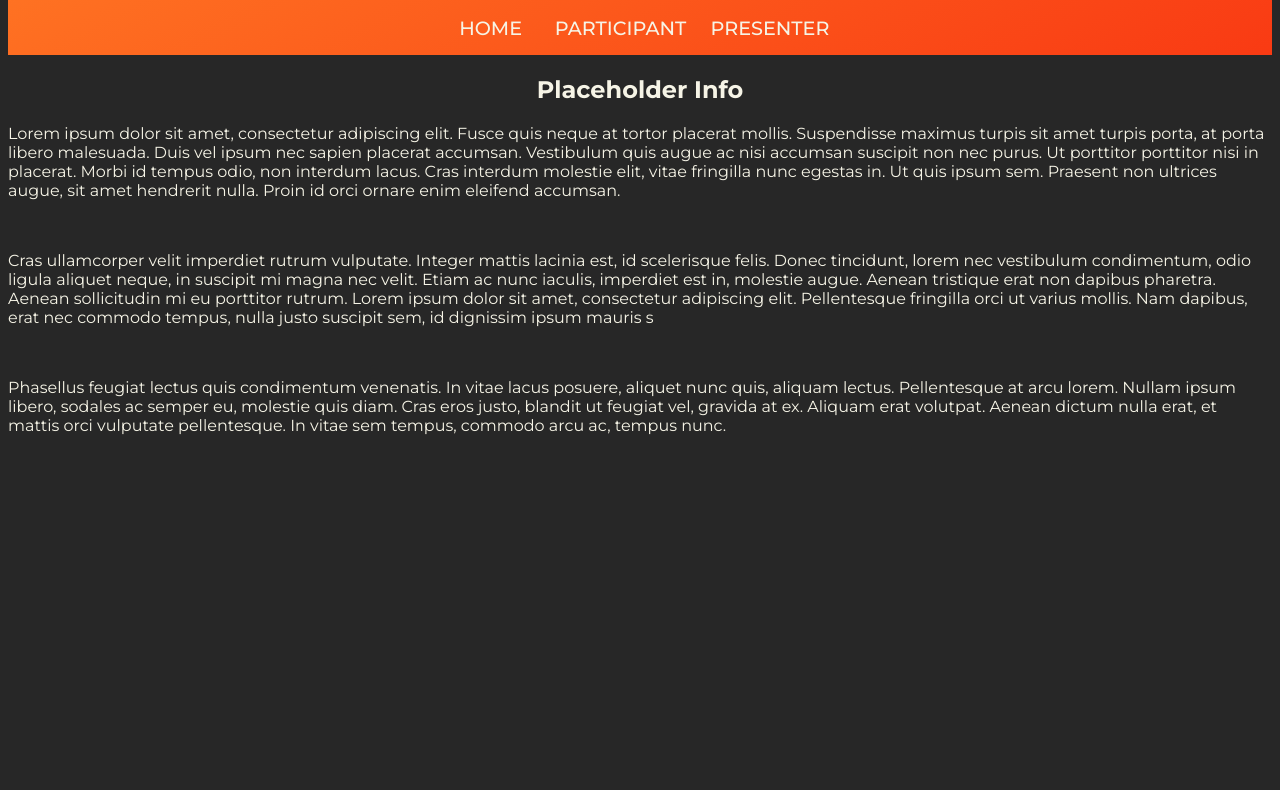
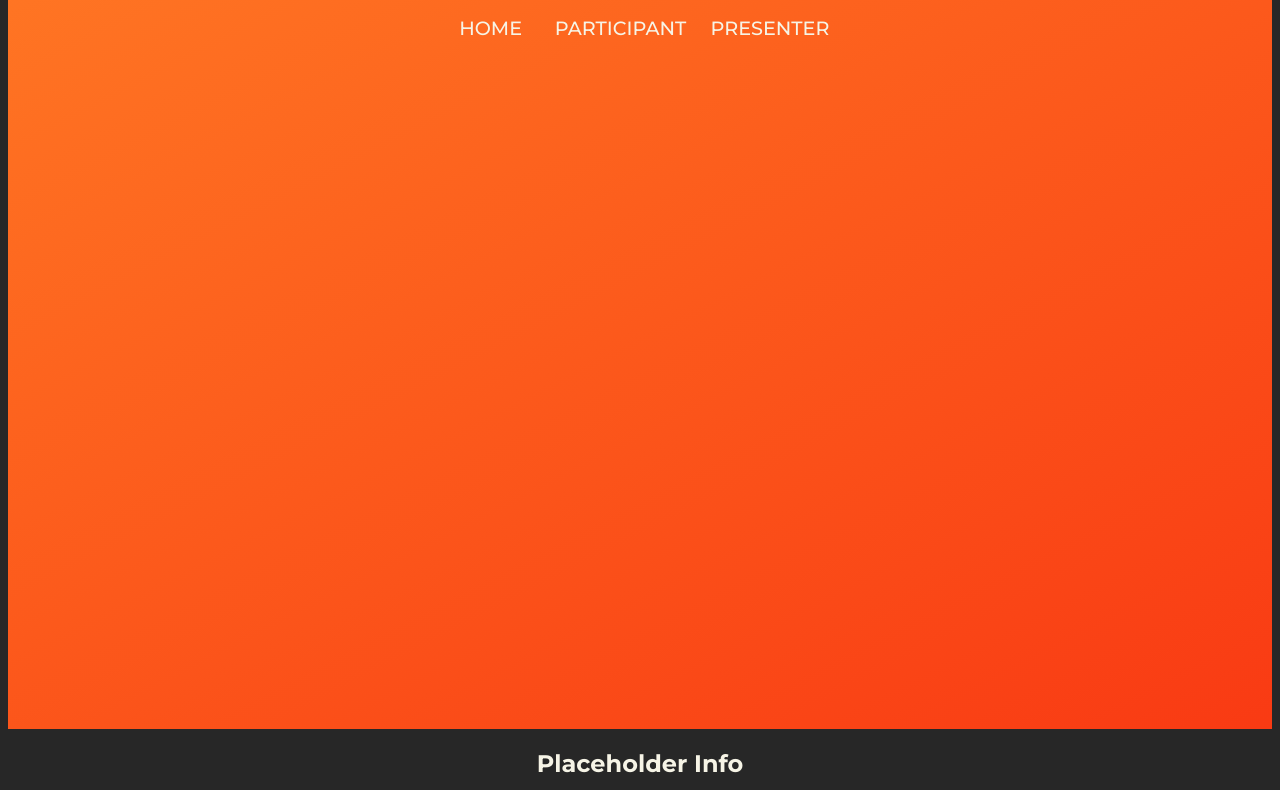
Before and after one commit to DavidLarsen1/GigaChad.Byte, a website: page public/index.html in a window 1280 px wide. Shown: the part 89-879 px from the top of the page. Before the commit the page ends 800 px from the top, so only its background shows below. Drawn offline with Linux system fonts and the light colour scheme.

```diff
--- a/public/styles/navbar.css
+++ b/public/styles/navbar.css
@@ -1,4 +1,6 @@
 @import url("https://fonts.googleapis.com/css2?family=Montserrat:wght@400;500;600;700&display=swap");
+
+
 
 
 header {
@@ -6,6 +8,8 @@
   background-image: linear-gradient(0deg, rgba(0, 0, 0, 0), rgba(0, 0, 0, 0)), linear-gradient(152.83deg, #ff7824 0, #f93a13 100%);
   padding: 5px;
   text-align: center;
+  min-width: 480px;
+  min-height: 800px;
 }
 
 
--- a/public/styles/participant.css
+++ b/public/styles/participant.css
@@ -4,6 +4,8 @@
 @import "buttons.css";
 
 #content {
+    /* width: 100vw;
+    height: 100vh; */
     display: grid;
     grid-template-columns: 1.4fr 3.2fr 1.4fr;
     grid-template-rows: 0.4fr 3.84fr auto; /* Updated the second row to be 80% of its original height */
```
Also changed, not shown: public/participant.html (+0 -4 lines).
